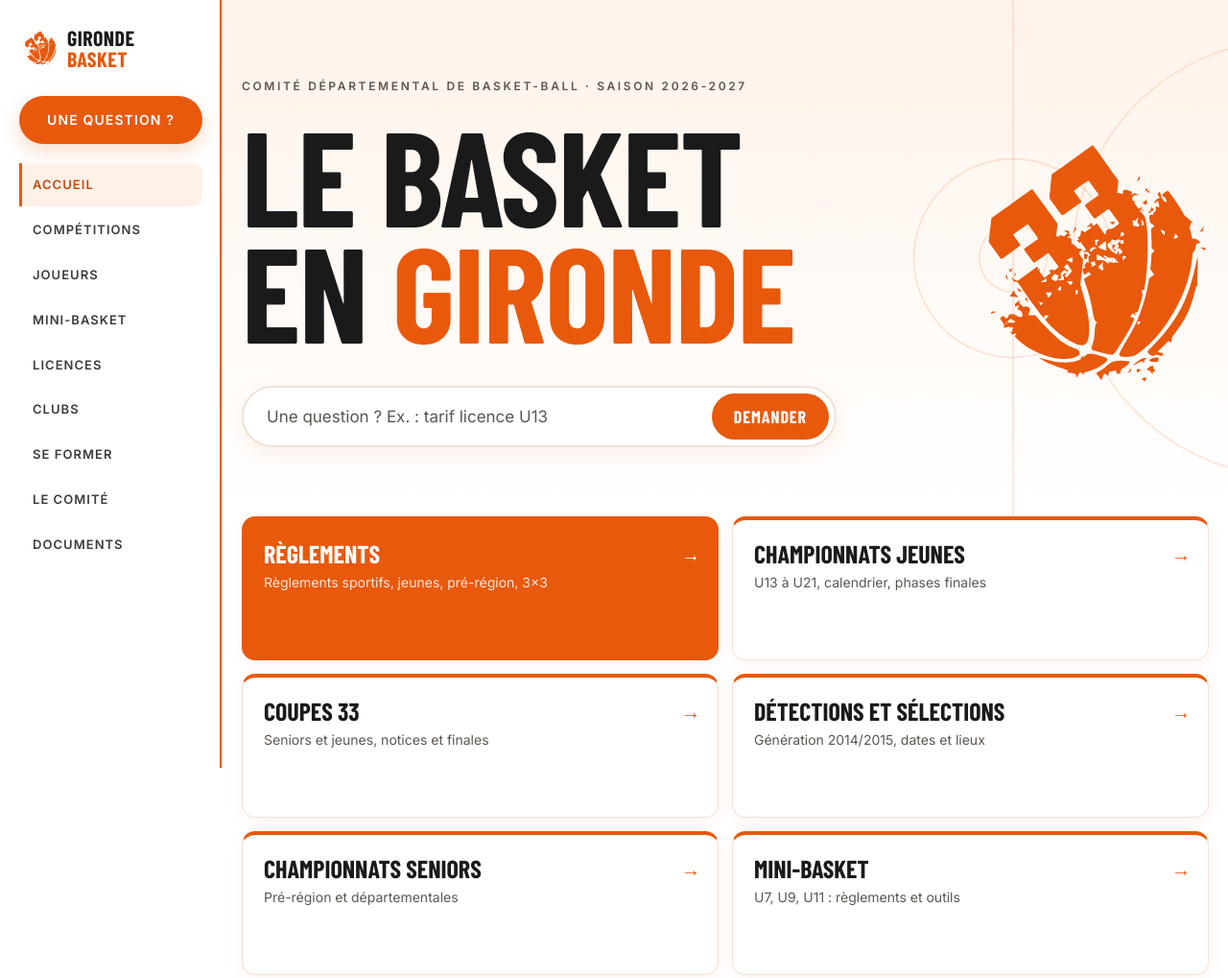
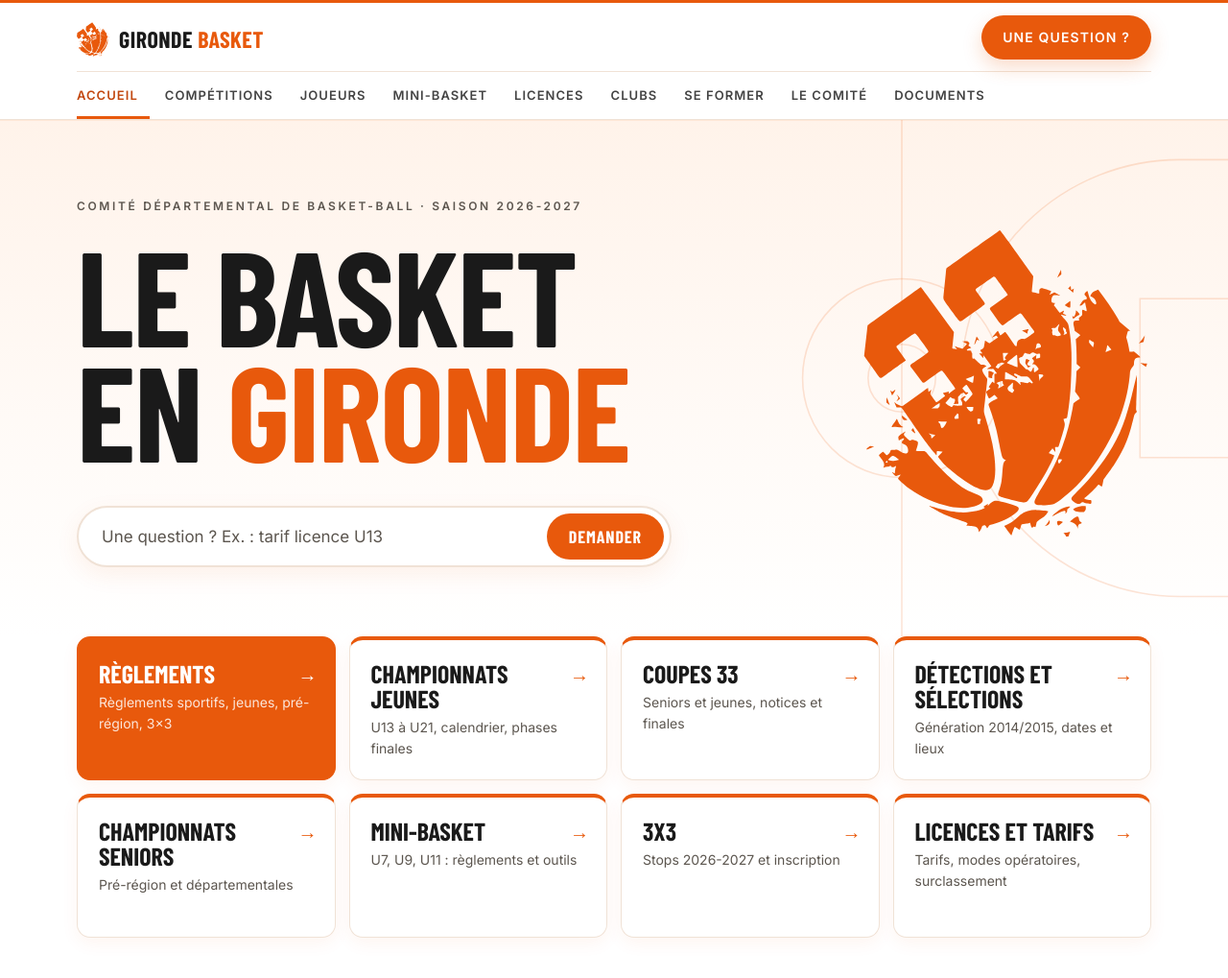
Before and after one commit to mrodier/site-comite-33, a plain HTML site: page index.html in a window 1280 px wide. Shown: the top 1019 px of the page at 96% size. Drawn offline with nearby package versions, Linux system fonts and the light colour scheme; a web font is replaced by a local one.

Commit message:
Menu horizontal sous la ligne « Une question ? »
Remplace la barre latérale : en haut, le logo et le bouton « Une question ? »,
juste en dessous la barre horizontale des rubriques.

Co-Authored-By: Claude Opus 5.5 <noreply@anthropic.com>
Claude-Session: https://claude.ai/code/session_014zH4s1VDbUH3GD7n8rWfEi

```diff
--- a/assets/style.css
+++ b/assets/style.css
@@ -372,31 +372,21 @@ body { background: var(--bg); }
 @media (max-width: 680px) { .slide-cta { right: 10px; bottom: 10px; font-size: 12px; padding: 7px 11px; } .carousel-nav { display: none; } }
 @media (min-width: 900px) { .slide { flex: 0 0 calc(50% - 8px); } }
 
-/* ================= Menu en barre latérale (ordinateur) ================= */
+/* ================= Menu horizontal sous « Une question ? » ================= */
 @media (min-width: 1021px) {
-  html { scroll-padding-top: 24px; }
-  body { padding-left: 264px; }
-  .topbar { position: fixed; top: 0; left: 0; bottom: 0; width: 264px; background: #FFFFFF; border-bottom: 0; border-right: 1px solid var(--line); box-shadow: none; overflow-y: auto; }
-  .topbar::after { left: auto; right: -1px; top: 0; bottom: 0; width: 3px; height: auto; }
-  .topbar-inner { flex-direction: column; align-items: stretch; gap: 28px; min-height: 100%; padding: 28px 20px 24px; max-width: none; }
-  .brand { padding: 0 6px; }
+  html { scroll-padding-top: 130px; }
+  .topbar-inner { position: relative; flex-wrap: wrap; gap: 0; min-height: 0; padding-top: 14px; }
+  .brand { min-height: 54px; }
   .menu-toggle { display: none !important; }
-  .nav, .topbar .nav { display: flex !important; position: static; flex-direction: column; align-items: stretch; gap: 2px; margin: 0; padding: 0; background: transparent; border: 0; box-shadow: none; }
-  .nav a { display: block; white-space: normal; font-size: 13px; letter-spacing: .08em; padding: 12px 14px; border-radius: 10px; opacity: .85; border-bottom: 0; box-shadow: none; }
-  .nav a:hover { background: var(--peach); opacity: 1; }
-  .nav a[aria-current="page"] { background: var(--peach); color: var(--accent); opacity: 1; box-shadow: inset 3px 0 0 var(--accent-strong); border-radius: 0 10px 10px 0; padding-left: 14px; }
-  .nav .nav-cta { order: -1; margin: 0 0 18px; padding: 14px 16px; text-align: center; font-size: 14px; border-radius: 999px; background: var(--accent-strong); color: #FFFFFF; opacity: 1; box-shadow: 0 8px 20px rgba(232,89,12,.22); }
-  .nav .nav-cta:hover { background: #D04E0A; }
-  .nav .nav-cta[aria-current="page"] { background: #D04E0A; color: #FFFFFF; box-shadow: 0 8px 20px rgba(232,89,12,.22); border-radius: 999px; }
-  .container { max-width: 1080px; }
-  .split .section-head { top: 32px; }
-  .hero-inner { grid-template-columns: minmax(0, 1fr) auto; }
-  .hero-logo { width: clamp(160px, 18vw, 260px); }
-}
-@media (min-width: 1021px) and (max-width: 1280px) {
-  body { padding-left: 232px; }
-  .topbar { width: 232px; }
-  .quick-grid { grid-template-columns: repeat(2, minmax(0, 1fr)); }
+  .nav, .topbar .nav { display: flex !important; position: static; order: 3; width: 100%; margin: 6px 0 0; padding: 0; gap: 4px; flex-direction: row; flex-wrap: wrap; align-items: center; background: transparent; border: 0; border-top: 1px solid var(--line); box-shadow: none; }
+  .nav a { white-space: nowrap; font-size: 13px; letter-spacing: .08em; padding: 14px 12px; border-radius: 0; border-bottom: 0; opacity: .82; box-shadow: none; }
+  .nav a:hover { opacity: 1; color: var(--accent); }
+  .nav a[aria-current="page"] { opacity: 1; color: var(--accent); box-shadow: inset 0 -3px 0 var(--accent-strong); }
+  .nav .nav-home { padding-left: 0; }
+  .nav .nav-cta { position: absolute; right: max(20px, env(safe-area-inset-right)); top: 16px; margin: 0; padding: 12px 22px; font-size: 14px; border-radius: 999px; background: var(--accent-strong); color: #FFFFFF; opacity: 1; box-shadow: 0 8px 20px rgba(232,89,12,.22); }
+  .nav .nav-cta:hover { background: #D04E0A; color: #FFFFFF; }
+  .nav .nav-cta[aria-current="page"] { background: #D04E0A; color: #FFFFFF; box-shadow: 0 8px 20px rgba(232,89,12,.22); }
+  .split .section-head { top: 150px; }
 }
 /* Tablette et mobile : barre en haut, le menu s'ouvre avec « Une question ? » en tête */
 @media (max-width: 1020px) {
@@ -406,5 +396,3 @@ body { background: var(--bg); }
   .nav a { padding: 14px 4px; border-radius: 0; border-bottom: 1px solid var(--line); white-space: normal; }
   .nav .nav-cta { order: -1; margin: 0 0 8px; text-align: center; border-radius: 999px; border: 0; padding: 14px; }
 }
-@media (min-width: 1021px) and (max-width: 1180px) { .topbar.open .nav, .nav { display: flex; } }
-@media (min-width: 1021px) { .topbar .brand span { white-space: normal; font-size: 22px; line-height: 1; } }
```
